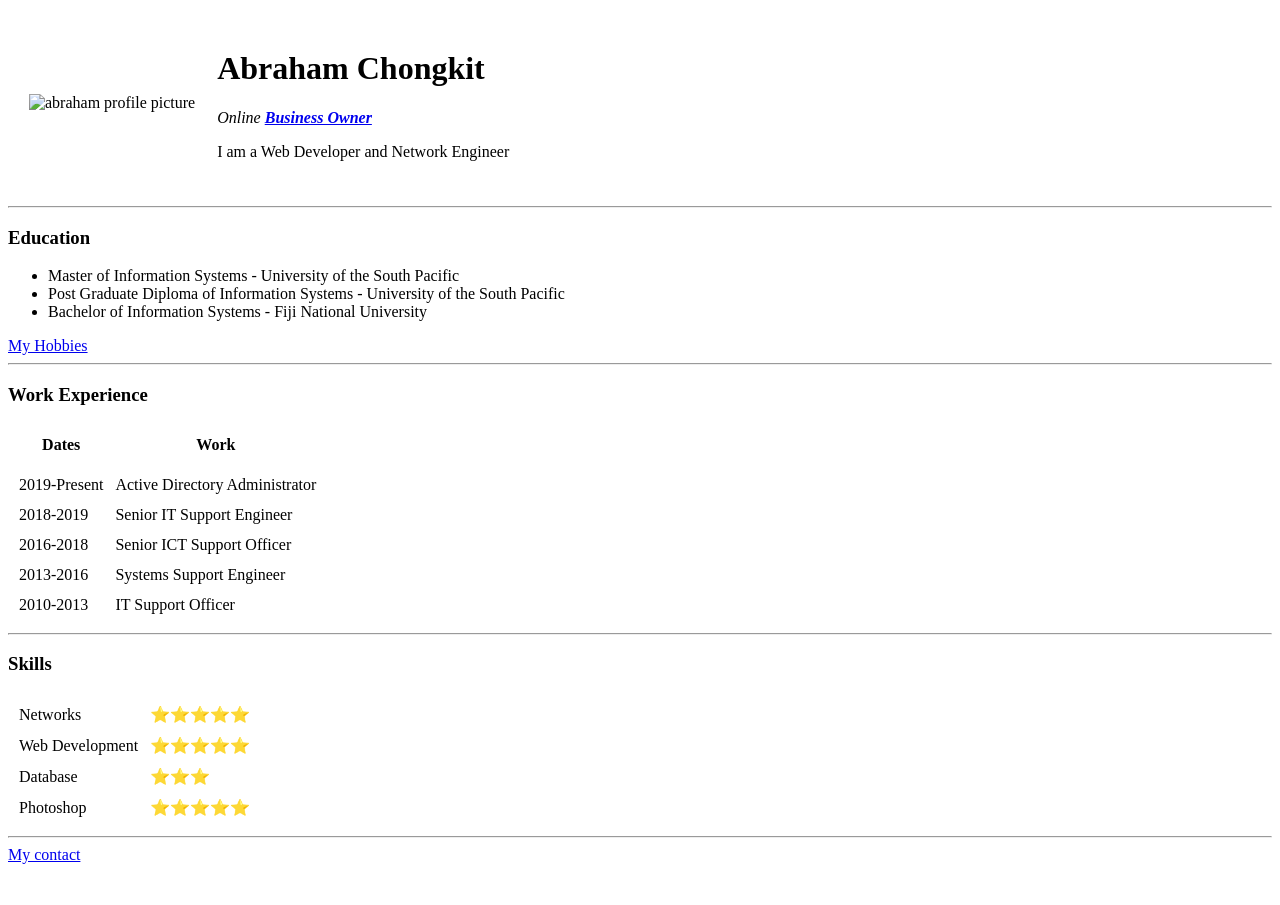
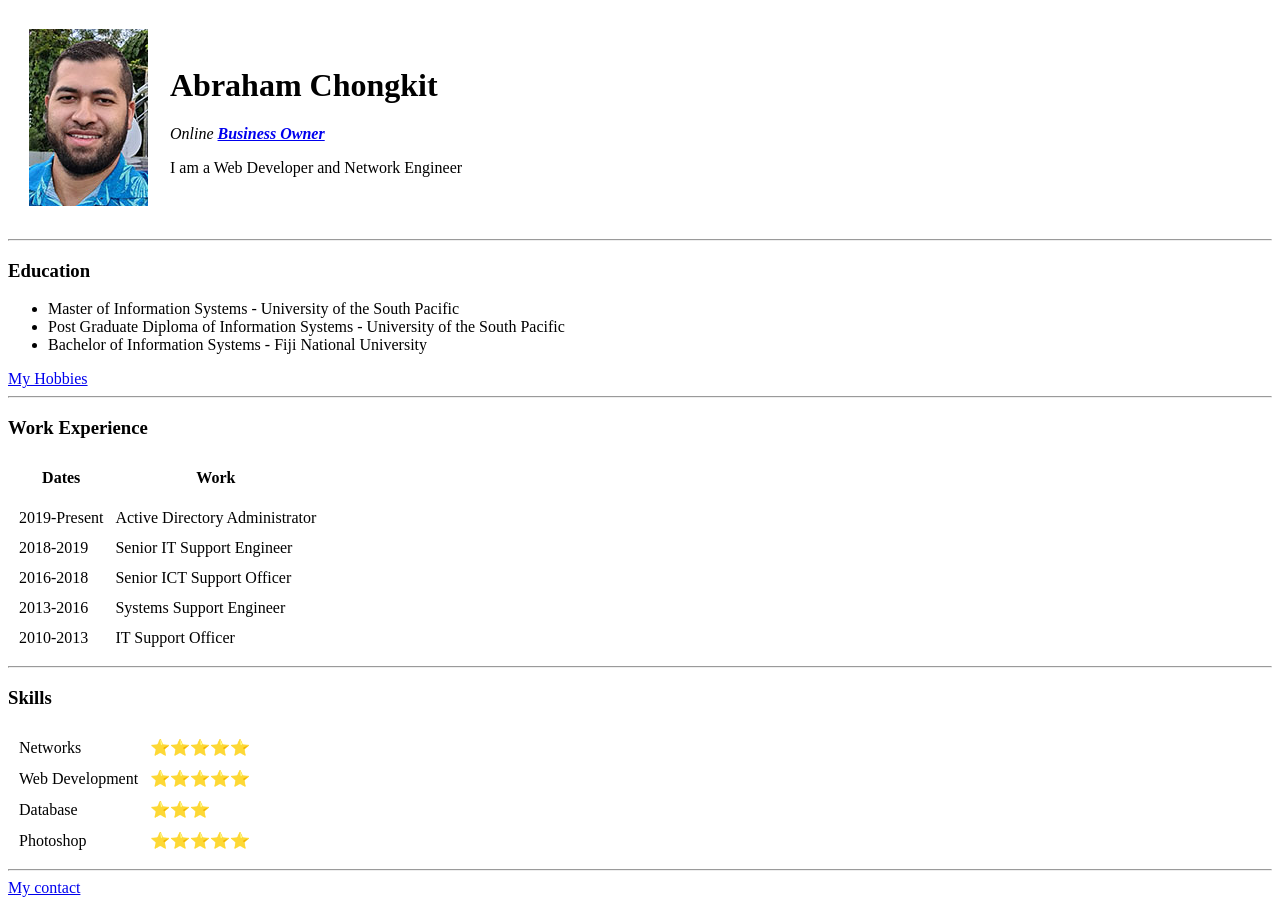
Before and after one commit to achongkit/cv, a plain HTML site: page index.html in a window 1280 px wide. Before the commit the page ends 872 px from the top, so only its background shows below. Drawn offline with Linux system fonts and the light colour scheme; the site is published under a folder, as on GitHub Pages, so addresses that start at the root find nothing.

Commit message:
Update index.html

```diff
--- a/index.html
+++ b/index.html
@@ -9,7 +9,7 @@
 <body>
   <table cellspacing="20">
     <tr>
-      <td><img src="/images/prof-pic.jpg" alt="abraham profile picture"></td>
+      <td><img src="prof-pic.jpg" alt="abraham profile picture"></td>
       <td>
         <h1>Abraham Chongkit</h1>
         <p><em>Online <strong><a href="https://www.abrahamck.com/">Business Owner</a></strong></em></p>
```
